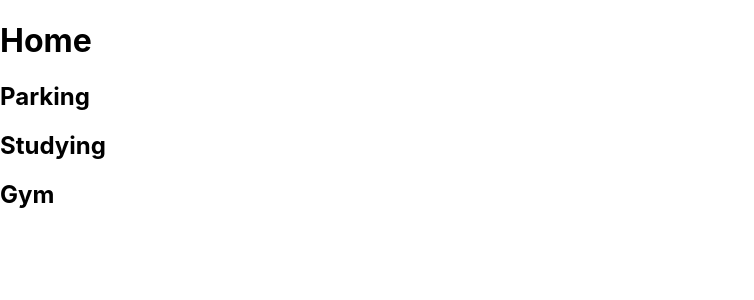
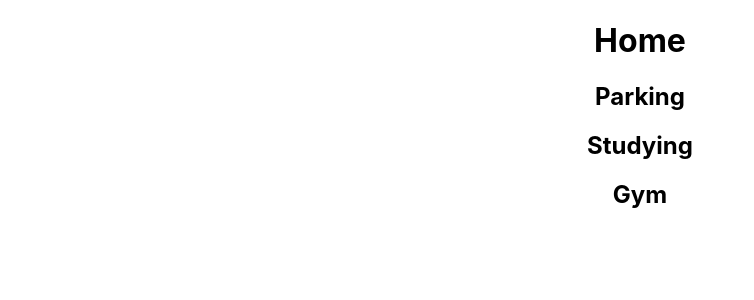
Before and after one commit to vroelijah/FEJA, a React (Create React App) app: page / in a window 1280 px wide. Shown: the top 300 px of the page, without its empty margins (0-754 px from the left). Built offline with nearby package versions, Linux system fonts and the light colour scheme.

Commit message:
added css files and centered the headings for the home page

```diff
--- a/src/pages/Home.js
+++ b/src/pages/Home.js
@@ -5,13 +5,15 @@
 let Home = ()=>{
 
     return(
+
         <div>
 
+    <h1><center>Home</center></h1>
+    <h2><center>Parking</center></h2>
+    <h2><center>Studying</center></h2>
+    <h2><center>Gym</center></h2>
 
-    <h1>Home</h1>
-    <h2> Parking</h2>
-    <h2> Studying</h2>
-    <h2> Gym</h2>
+
     </div>
 
     )
```
Also changed, not shown: src/css/Home.css (added), src/css/Library.css (added), src/css/PublicArea.css (added), src/css/Stdy.css (added).
